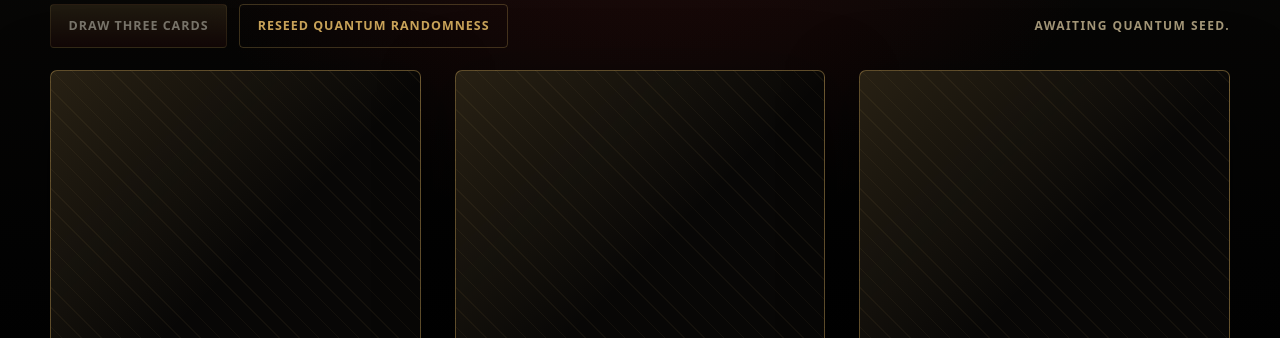
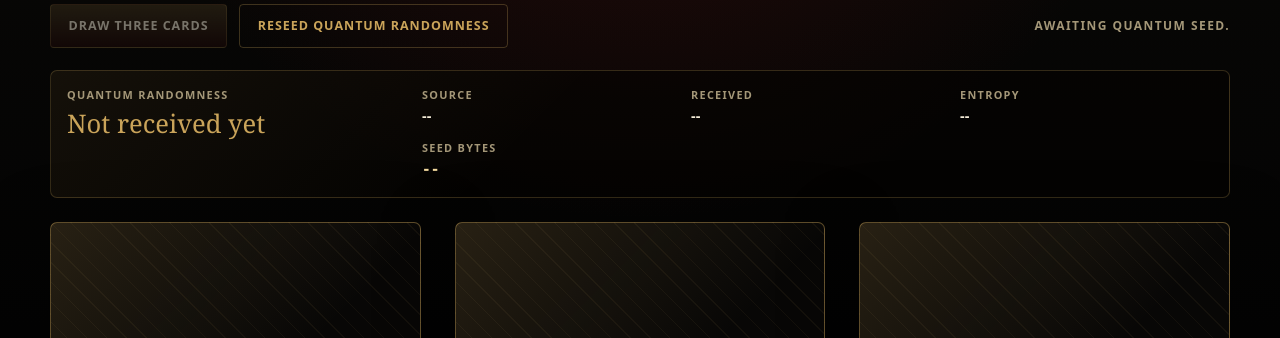
Before and after one commit to ThePheePhee/quantum-tarot, a website: page public/index.html in a window 1280 px wide. Shown: the part 211-549 px from the top of the page. Drawn offline with Linux system fonts and the light colour scheme; no server answers.

Commit message:
Show quantum seed receipt

```diff
--- a/public/app.js
+++ b/public/app.js
@@ -2,6 +2,11 @@
 const reseedButton = document.querySelector("#reseedButton");
 const statusText = document.querySelector("#statusText");
 const spread = document.querySelector("#spread");
+const receiptState = document.querySelector("#receiptState");
+const receiptSource = document.querySelector("#receiptSource");
+const receiptTime = document.querySelector("#receiptTime");
+const receiptEntropy = document.querySelector("#receiptEntropy");
+const receiptSeed = document.querySelector("#receiptSeed");
 
 const positions = ["Past", "Present", "Future"];
 let seeded = false;
@@ -23,6 +28,7 @@
     seeded = true;
     drawButton.disabled = false;
     statusText.textContent = `Seed ${result.seedVersion} received from ${result.source}.`;
+    renderReceipt(result);
   } catch (error) {
     statusText.textContent = error.message;
   } finally {
@@ -41,6 +47,8 @@
     : status.qrngConfigured
       ? "Quantum key configured. Awaiting seed."
     : "Awaiting quantum seed.";
+
+  renderReceipt(status.latestReceipt);
 }
 
 async function requestDraw() {
@@ -101,3 +109,24 @@
   button.disabled = button === drawButton ? isBusy || !seeded : isBusy;
   button.setAttribute("aria-busy", String(isBusy));
 }
+
+function renderReceipt(receipt) {
+  if (!receipt) {
+    receiptState.textContent = "Not received yet";
+    receiptSource.textContent = "--";
+    receiptTime.textContent = "--";
+    receiptEntropy.textContent = "--";
+    receiptSeed.textContent = "--";
+    return;
+  }
+
+  receiptState.textContent = `Received seed ${receipt.seedVersion}`;
+  receiptSource.textContent = receipt.source;
+  receiptTime.textContent = new Date(receipt.receivedAt).toLocaleString();
+  receiptEntropy.textContent = `${receipt.entropyBytesUsed} bytes`;
+  receiptSeed.textContent = formatSeedHex(receipt.seedHex);
+}
+
+function formatSeedHex(seedHex) {
+  return seedHex.match(/.{1,2}/g)?.join(" ") ?? seedHex;
+}
--- a/public/index.html
+++ b/public/index.html
@@ -40,6 +40,31 @@
         <p class="status" id="statusText">Awaiting quantum seed.</p>
       </section>
 
+      <section class="receipt" id="receiptPanel" aria-live="polite">
+        <div>
+          <p class="receipt-label">Quantum randomness</p>
+          <p class="receipt-state" id="receiptState">Not received yet</p>
+        </div>
+        <dl class="receipt-grid">
+          <div>
+            <dt>Source</dt>
+            <dd id="receiptSource">--</dd>
+          </div>
+          <div>
+            <dt>Received</dt>
+            <dd id="receiptTime">--</dd>
+          </div>
+          <div>
+            <dt>Entropy</dt>
+            <dd id="receiptEntropy">--</dd>
+          </div>
+          <div>
+            <dt>Seed bytes</dt>
+            <dd><code id="receiptSeed">--</code></dd>
+          </div>
+        </dl>
+      </section>
+
       <section class="spread" id="spread" aria-live="polite">
         <article class="card-slot">
           <div class="card-back"><span>Past</span></div>
--- a/public/styles.css
+++ b/public/styles.css
@@ -158,6 +158,66 @@
   text-align: right;
 }
 
+.receipt {
+  display: grid;
+  grid-template-columns: minmax(180px, 0.6fr) minmax(0, 1.4fr);
+  gap: 1rem;
+  margin: 0 0 24px;
+  padding: 16px;
+  border: 1px solid rgba(202, 164, 90, 0.24);
+  border-radius: 7px;
+  background:
+    linear-gradient(135deg, rgba(202, 164, 90, 0.08), transparent 42%),
+    rgba(5, 4, 3, 0.62);
+}
+
+.receipt-label,
+.receipt-state,
+.receipt-grid dt,
+.receipt-grid dd {
+  margin: 0;
+}
+
+.receipt-label,
+.receipt-grid dt {
+  color: var(--muted);
+  font: 700 0.68rem/1.4 system-ui, sans-serif;
+  letter-spacing: 0.12em;
+  text-transform: uppercase;
+}
+
+.receipt-state {
+  margin-top: 0.25rem;
+  color: var(--gold);
+  font-size: clamp(1.2rem, 2vw, 1.7rem);
+}
+
+.receipt-grid {
+  display: grid;
+  grid-template-columns: repeat(3, minmax(0, 1fr));
+  gap: 0.8rem 1rem;
+  margin: 0;
+}
+
+.receipt-grid div:last-child {
+  grid-column: 1 / -1;
+}
+
+.receipt-grid dd {
+  margin-top: 0.2rem;
+  color: var(--ink);
+  font: 600 0.9rem/1.5 system-ui, sans-serif;
+}
+
+.receipt code {
+  display: block;
+  max-width: 100%;
+  overflow-wrap: anywhere;
+  color: #f6dca0;
+  font: 600 0.9rem/1.6 "Consolas", "Courier New", monospace;
+  letter-spacing: 0;
+}
+
 .spread {
   display: grid;
   grid-template-columns: repeat(3, minmax(0, 1fr));
@@ -225,6 +285,11 @@
     text-align: left;
   }
 
+  .receipt,
+  .receipt-grid {
+    grid-template-columns: 1fr;
+  }
+
   .spread {
     grid-template-columns: 1fr;
   }
```
Also changed, not shown: src/server.ts (+26 -5 lines).
